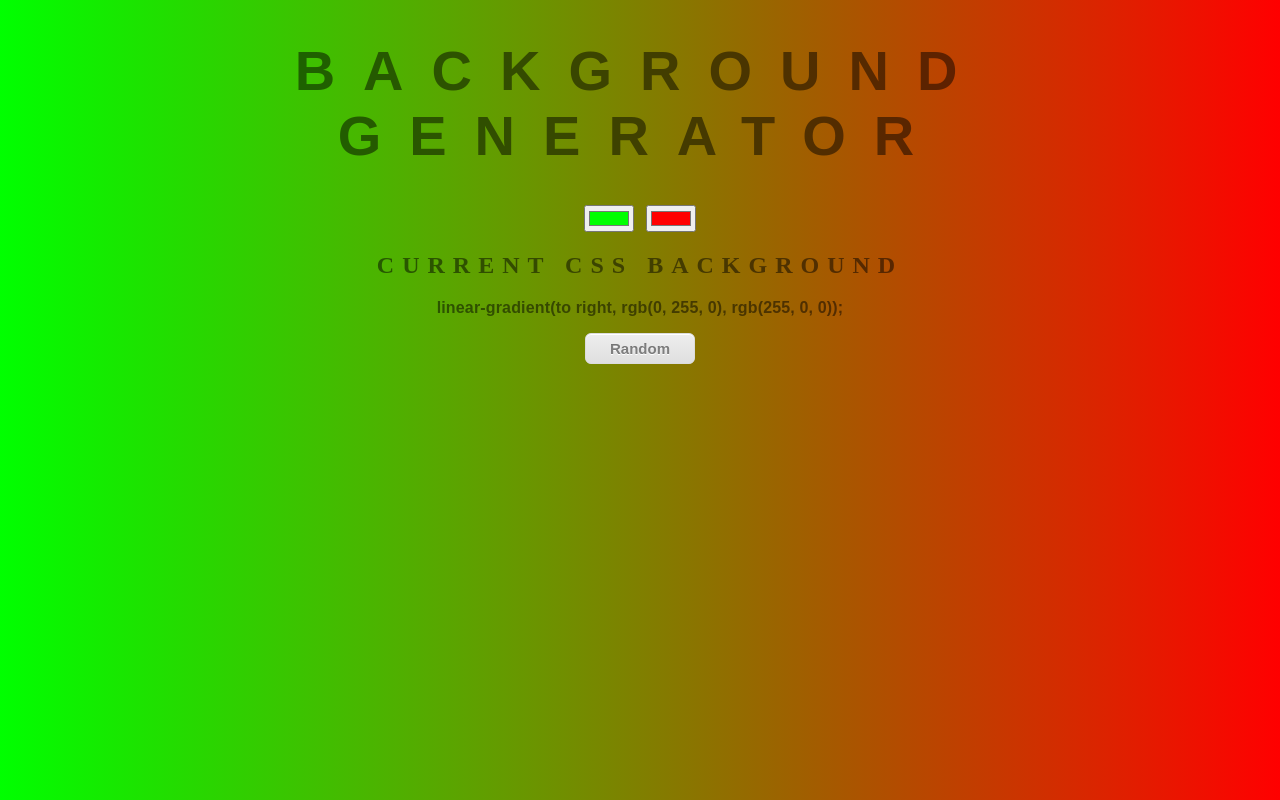
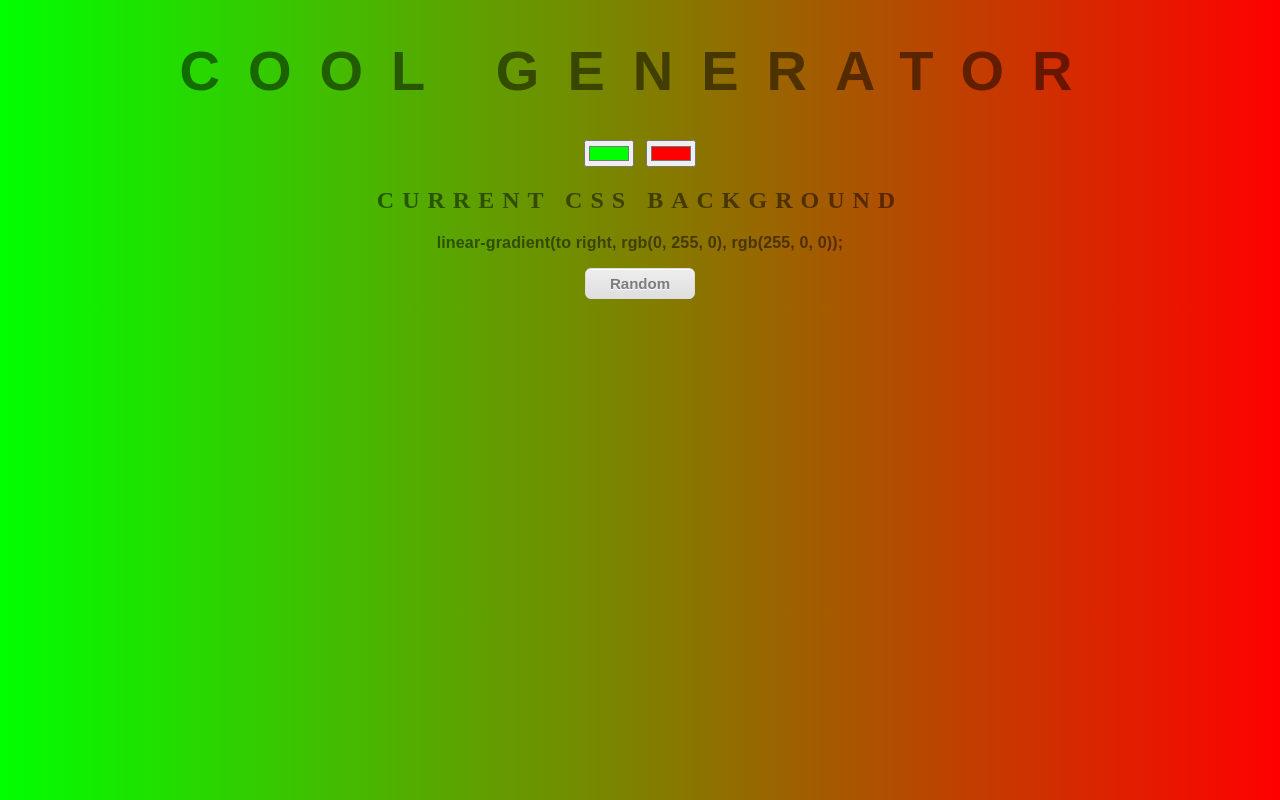
Before and after one commit to asvarun/background-generator, a plain HTML site: page index.html in a window 1280 px wide. Drawn offline with Linux system fonts and the light colour scheme.

Commit message:
changing title

```diff
--- a/index.html
+++ b/index.html
@@ -1,11 +1,11 @@
 <!DOCTYPE html>
 <html>
   <head>
-    <title>Super Background</title>
+    <title>Gradient Background</title>
     <link rel="stylesheet" type="text/css" href="style.css" />
   </head>
   <body id="gradient">
-    <h1>Background Generator</h1>
+    <h1>Cool Generator</h1>
     <input class="color1" type="color" name="color1" value="#00ff00" />
     <input class="color2" type="color" name="color2" value="#ff0000" />
     <h2>Current CSS Background</h2>
```
